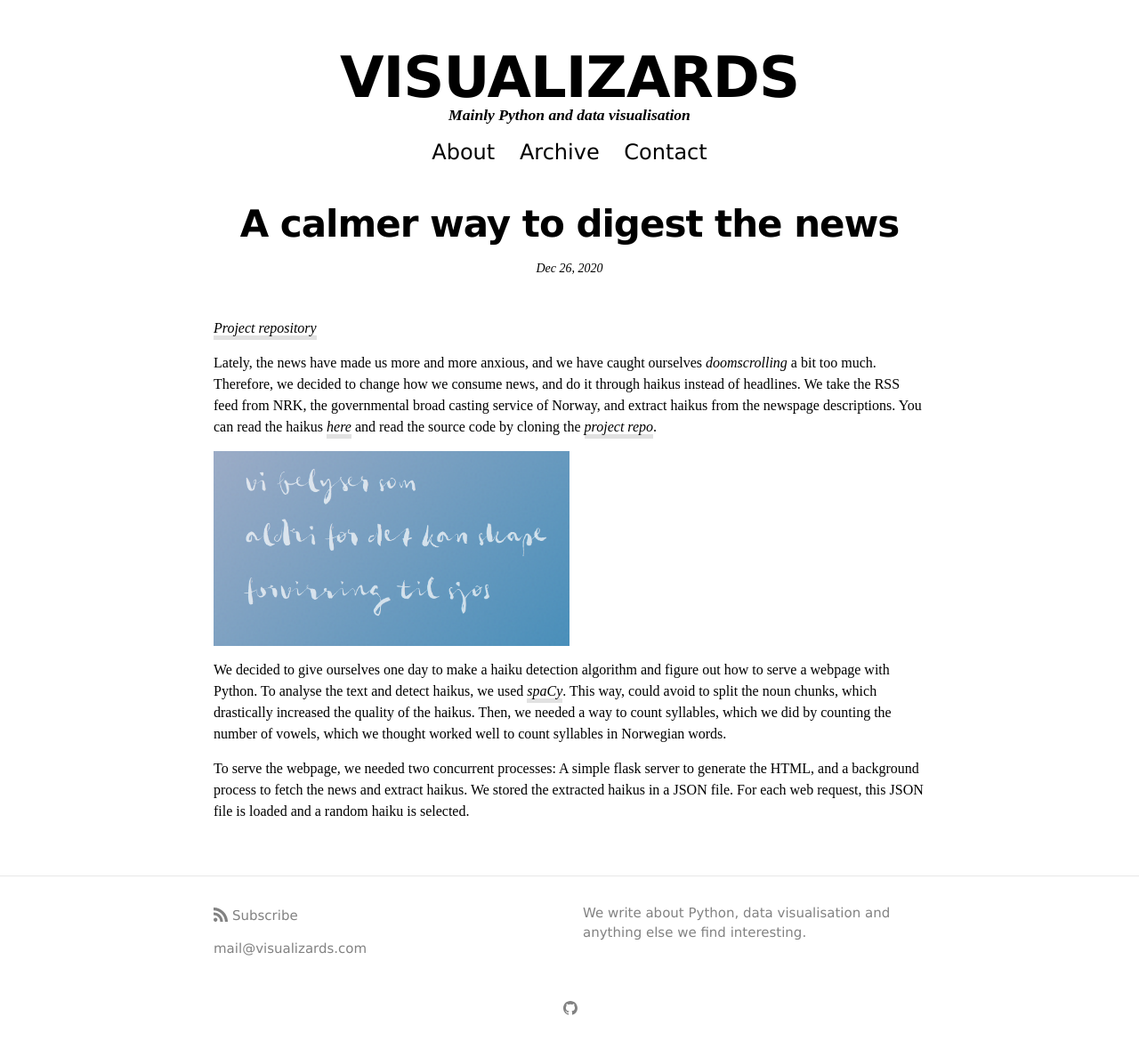
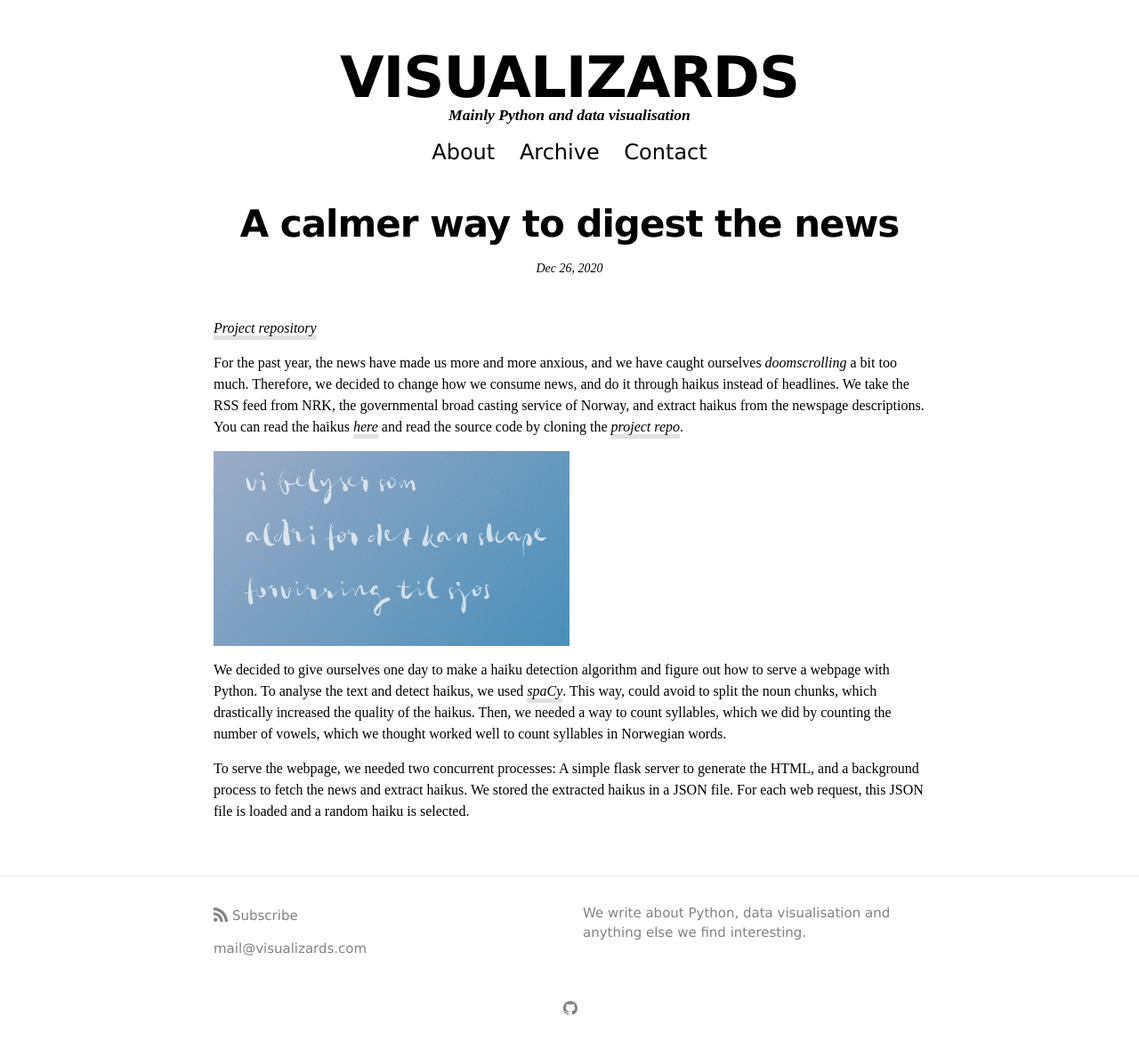
Before and after one commit to visualizards/visualizards.github.io, a Jekyll site: the page built from _posts/2020-12-26-news-haiku.md, in a window 1280 px wide. Shown: the whole page at 89% size. Built offline with Jekyll 4.4.1, drawn with Linux system fonts in a browser that asks for light colours; some web fonts are replaced; comment, search, counter and statistics services are not loaded.

Commit message:
Changed intro slightly

```diff
--- a/_posts/2020-12-26-news-haiku.md
+++ b/_posts/2020-12-26-news-haiku.md
@@ -5,7 +5,7 @@ categories: [Python]
 repo: "https://github.com/MarieRoald/news-haiku"
 ---
 
-Lately, the news have made us more and more anxious, and we have caught ourselves *doomscrolling* a bit too much. Therefore, we decided to change how we consume news, and do it through haikus instead of headlines. We take the RSS feed from NRK, the governmental broad casting service of Norway, and extract haikus from the newspage descriptions. You can read the haikus [here](https://nyhetshaiku.herokuapp.com) and read the source code by cloning the [project repo](https://github.com/MarieRoald/news-haiku).
+For the past year, the news have made us more and more anxious, and we have caught ourselves *doomscrolling* a bit too much. Therefore, we decided to change how we consume news, and do it through haikus instead of headlines. We take the RSS feed from NRK, the governmental broad casting service of Norway, and extract haikus from the newspage descriptions. You can read the haikus [here](https://nyhetshaiku.herokuapp.com) and read the source code by cloning the [project repo](https://github.com/MarieRoald/news-haiku).
 
 <img src="/assets/images/20-12-26-news-haiku/haiku.png" width="400px" />
 
```
